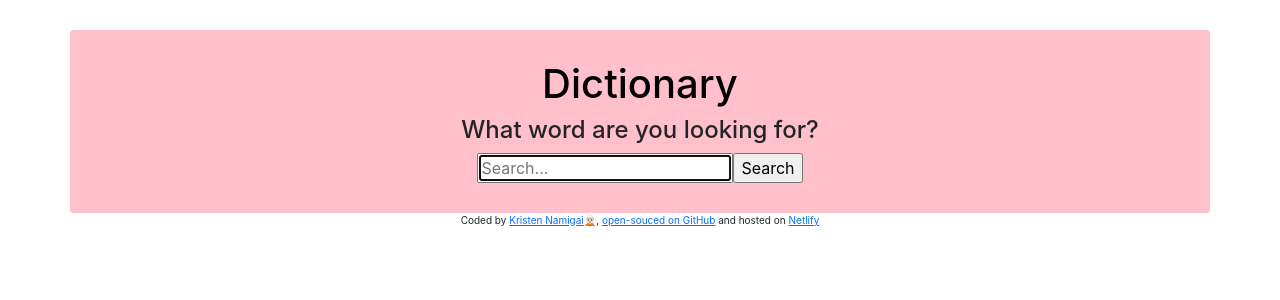
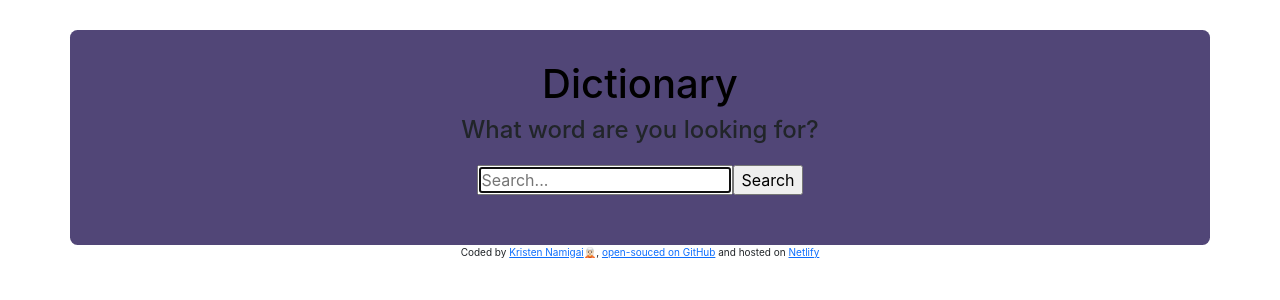
Before and after one commit to KrisTenFour/react-dictionary, a React (Create React App) app: page / in a window 1280 px wide. Shown: the top 300 px of the page. Built offline with nearby package versions, Linux system fonts and the light colour scheme.

Commit message:
Update CSS

```diff
--- a/src/App.css
+++ b/src/App.css
@@ -1,8 +1,8 @@
 .App .container {
   margin: 30px auto 0;
   padding: 30px 15px;
-  background-color: pink;
-  border-radius: 1mm;
+  background-color: #514677;
+  border-radius: 2mm;
 }
 
 .App header,
--- a/src/Dictionary.css
+++ b/src/Dictionary.css
@@ -7,3 +7,7 @@
 .Dictionary .sub-head {
     font-size: 24px;
 }
+
+.Dictionary form {
+    margin: 20px auto;
+}
--- a/src/Results.css
+++ b/src/Results.css
@@ -1,3 +1,16 @@
-.Results h2 {
-    text-align: left;
+.Results .word,
+.Results .definition {
+    border-radius: 2mm;
 }
+
+.Results .word {
+    margin: 20px auto;
+    padding: 20px;
+    text-align: center;
+    background-color: #c0a9f2;
+}
+
+.Results .definition {
+    padding: 23px 30px;
+    background-color: #f6dd83ef;
+}
--- a/src/Results.js
+++ b/src/Results.js
@@ -7,8 +7,14 @@ export default function Results(props) {
     if (props.results) {
         return (
             <div className="Results">
+                <section>
+                    <div className="word">
                         <h3>{props.results.word}</h3>
                         <Phonetic phonetic={props.results.phonetic} />
+                    </div>
+                </section>
+                <section>
+                    <div className="definition">
                         {props.results.meanings.map(function (meanings, index) {
                             return (
                                 <div key={index}>
@@ -16,6 +22,8 @@ export default function Results(props) {
                                 </div>
                             );
                         })}
+                    </div>
+                </section>
             </div>)
     } else { return null; }
 
```
Lines whose indentation alone changed are shown as unchanged.
